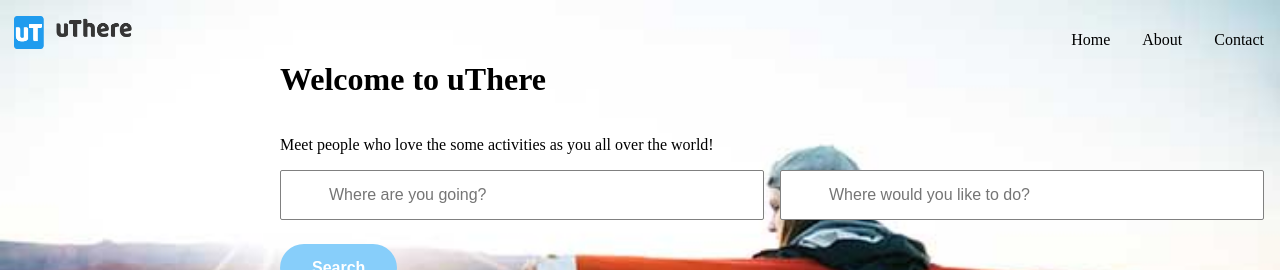
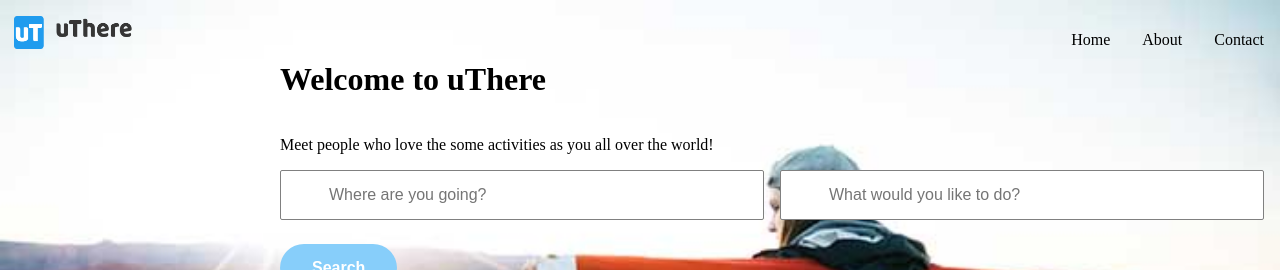
Before and after one commit to LIOR25/u-there, a Vue app in the folder frontend/: page / in a window 1280 px wide. Shown: the top 270 px of the page. Built offline with nearby package versions, Linux system fonts and the light colour scheme.

Commit message:
date pickwe in modal

```diff
--- a/frontend/src/components/MainSearch.vue
+++ b/frontend/src/components/MainSearch.vue
@@ -15,7 +15,7 @@
       <div class="searchBlockContainer">
         <div class="SearchInputContainer">
        <input v-model="filterBy.cityName"  class="SearchInput" type="text" placeholder="Where are you going?">
-      <input class="SearchInput" type="text" placeholder="Where would you like to do?">
+      <input class="SearchInput" type="text" placeholder="What would you like to do?">
 
        </div>
       </div>
--- a/frontend/src/components/user/Modal.vue
+++ b/frontend/src/components/user/Modal.vue
@@ -4,6 +4,10 @@
       <div class="overlay"></div>
       <div class="modal_content">
         <h2>Your message</h2>
+        <form action="/action_page.php">
+         choose when to meet: <input type="date" name="bday">
+       <input type="submit">
+      </form>
         <textarea rows="4" cols="50"></textarea>
         <button class="send" @click="send">Send</button>
         <button @click="hide" title="Close" class="close_modal">
```
